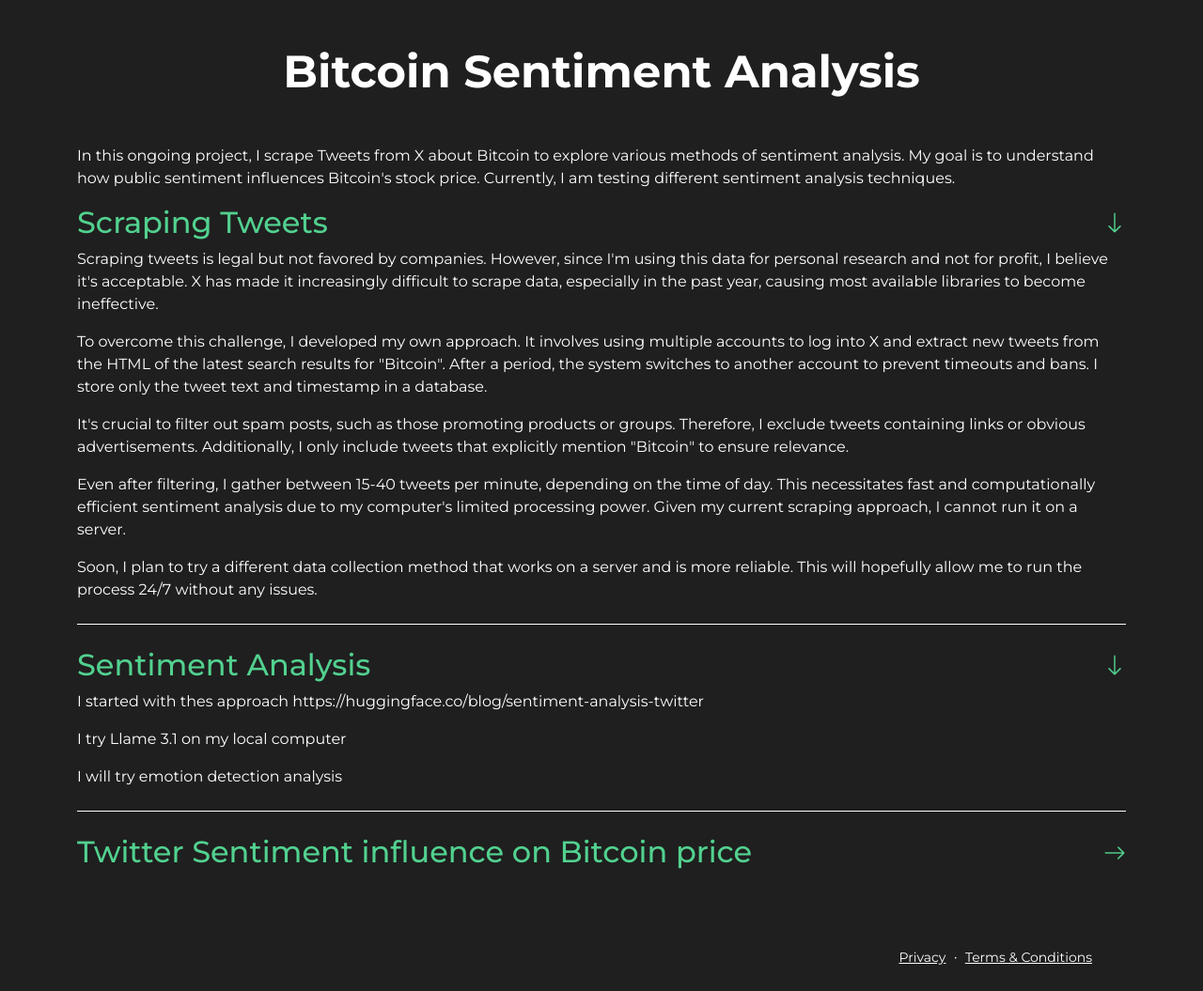
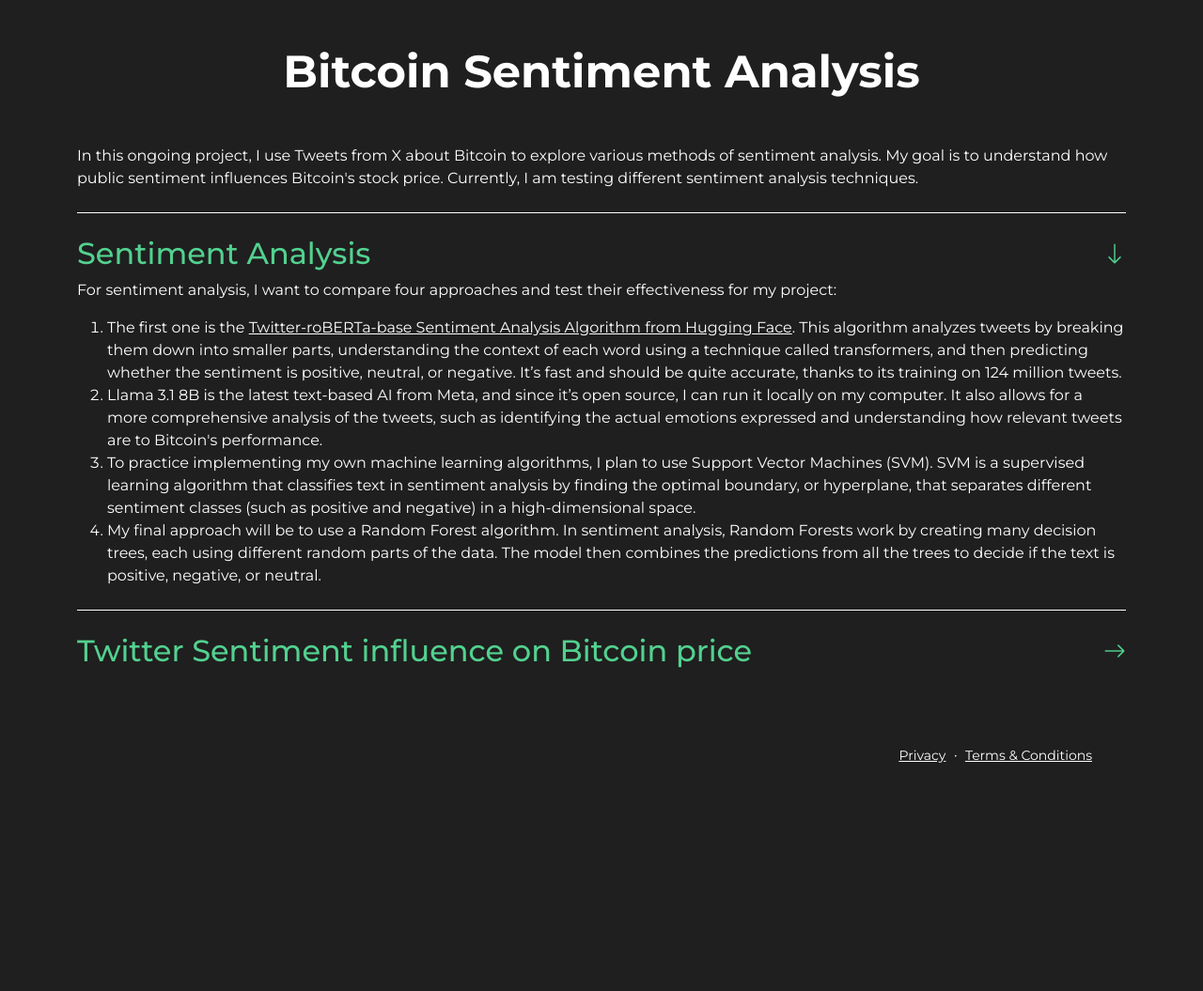
Before and after one commit to Simon3728/Portfolio_Website, a Django app: page /projects/tweets/ in a window 1280 px wide. Shown: the part 60-1115 px from the top of the page at 94% size. After the commit the page ends 872 px from the top, so only its background shows below. Run offline with Django 5.2, Linux system fonts and the light colour scheme.

Commit message:
Update Bitcoin

```diff
--- a/templates/projects.html
+++ b/templates/projects.html
@@ -23,8 +23,8 @@
                                 <div class="p-5">
                                     <h2 class="fw-normal mb-5">Bitcoin Sentiment Analysis</h2>
                                     <p>
-                                        In this ongoing project, I scrape Tweets from X about Bitcoin to explore various methods of sentiment analysis. My goal is to understand how public sentiment influences Bitcoin's stock price.
-                                        Currently, I am testing different sentiment analysis techniques.
+                                        In this ongoing project, I use Tweets from X about Bitcoin to explore various methods of sentiment analysis. My goal is to understand how public sentiment influences Bitcoin's
+                                        stock price. Currently, I am testing different sentiment analysis techniques.
                                     </p>
                                 </div>
                             </div>
--- a/templates/projects/sentiment_analysis.html
+++ b/templates/projects/sentiment_analysis.html
@@ -8,50 +8,37 @@
     <div class="container">
         <h1 class="display-5 fw-bolder text-center mb-5">Bitcoin Sentiment Analysis</h1>
         <p class="mt-5">
-            In this ongoing project, I scrape Tweets from X about Bitcoin to explore various methods of sentiment analysis.
+            In this ongoing project, I use Tweets from X about Bitcoin to explore various methods of sentiment analysis.
             My goal is to understand how public sentiment influences Bitcoin's stock price. Currently, I am testing different sentiment analysis techniques.
         </p>
-        <h2 class="text-success collapsible-heading" data-bs-toggle="collapse" href="#scraping" role="button" aria-expanded="true" aria-controls="minimax">
-            Scraping Tweets<span class="arrow bi text-success"></span>
-        </h2>
-        <div class="collapse show" id="scraping">
-            <p>
-                Scraping tweets is legal but not favored by companies. However, since I'm using this data for personal research and not for profit,
-                I believe it's acceptable. X has made it increasingly difficult to scrape data, especially in the past year, causing most available
-                libraries to become ineffective.
-            </p>
-            <p>
-                To overcome this challenge, I developed my own approach. It involves using multiple accounts to log into X and extract new tweets from the HTML
-                of the latest search results for "Bitcoin". After a period, the system switches to another account to prevent timeouts and bans.
-                I store only the tweet text and timestamp in a database.
-            </p>
-            <p>
-                It's crucial to filter out spam posts, such as those promoting products or groups. Therefore, I exclude tweets containing links or
-                obvious advertisements. Additionally, I only include tweets that explicitly mention "Bitcoin" to ensure relevance.
-            </p>
-            <p>
-                Even after filtering, I gather between 15-40 tweets per minute, depending on the time of day. This necessitates fast and computationally
-                efficient sentiment analysis due to my computer's limited processing power. Given my current scraping approach, I cannot run it on a server.
-            </p>
-            <p>
-                Soon, I plan to try a different data collection method that works on a server and is more reliable. This will hopefully allow me to run the
-                process 24/7 without any issues.
-            </p>
-        </div>
         <div class="separator my-4"></div>
         <h2 class="text-success collapsible-heading" data-bs-toggle="collapse" href="#sentiment" role="button" aria-expanded="true" aria-controls="minimax">
             Sentiment Analysis<span class="arrow bi text-success"></span>
         </h2>
         <div class="collapse show" id="sentiment">
             <p>
-                I started with thes approach https://huggingface.co/blog/sentiment-analysis-twitter
+                For sentiment analysis, I want to compare four approaches and test their effectiveness for my project:
             </p>
-            <p>
-                I try Llame 3.1 on my local computer
-            </p>
-            <p>
-                I will try emotion detection analysis
-            </p>
+            <ol>
+                <li>
+                    The first one is the <a href="https://huggingface.co/cardiffnlp/twitter-roberta-base-sentiment-latest" class="text-reset" target="_blank">Twitter-roBERTa-base Sentiment Analysis Algorithm from Hugging Face</a>.
+                    This algorithm analyzes tweets by breaking them down into smaller parts, understanding the context of each word using a technique called transformers,
+                    and then predicting whether the sentiment is positive, neutral, or negative. It’s fast and should be quite accurate, thanks to its training on 124 million tweets.
+                </li>
+                <li>
+                    Llama 3.1 8B is the latest text-based AI from Meta, and since it’s open source, I can run it locally on my computer. It also allows for a more comprehensive analysis
+                    of the tweets, such as identifying the actual emotions expressed and understanding how relevant tweets are to Bitcoin's performance.
+                </li>
+                <li>
+                    To practice implementing my own machine learning algorithms, I plan to use Support Vector Machines (SVM). SVM is a supervised learning algorithm
+                    that classifies text in sentiment analysis by finding the optimal boundary, or hyperplane, that separates different sentiment classes
+                    (such as positive and negative) in a high-dimensional space.
+                </li>
+                <li>
+                    My final approach will be to use a Random Forest algorithm. In sentiment analysis, Random Forests work by creating many decision trees, each using
+                    different random parts of the data. The model then combines the predictions from all the trees to decide if the text is positive, negative, or neutral.
+                </li>
+            </ol>
         </div>
         <div class="separator my-4"></div>
         <h2 class="text-success collapsible-heading collapsed" data-bs-toggle="collapse" href="#bitcoin" role="button" aria-expanded="false" aria-controls="minimax">
```
